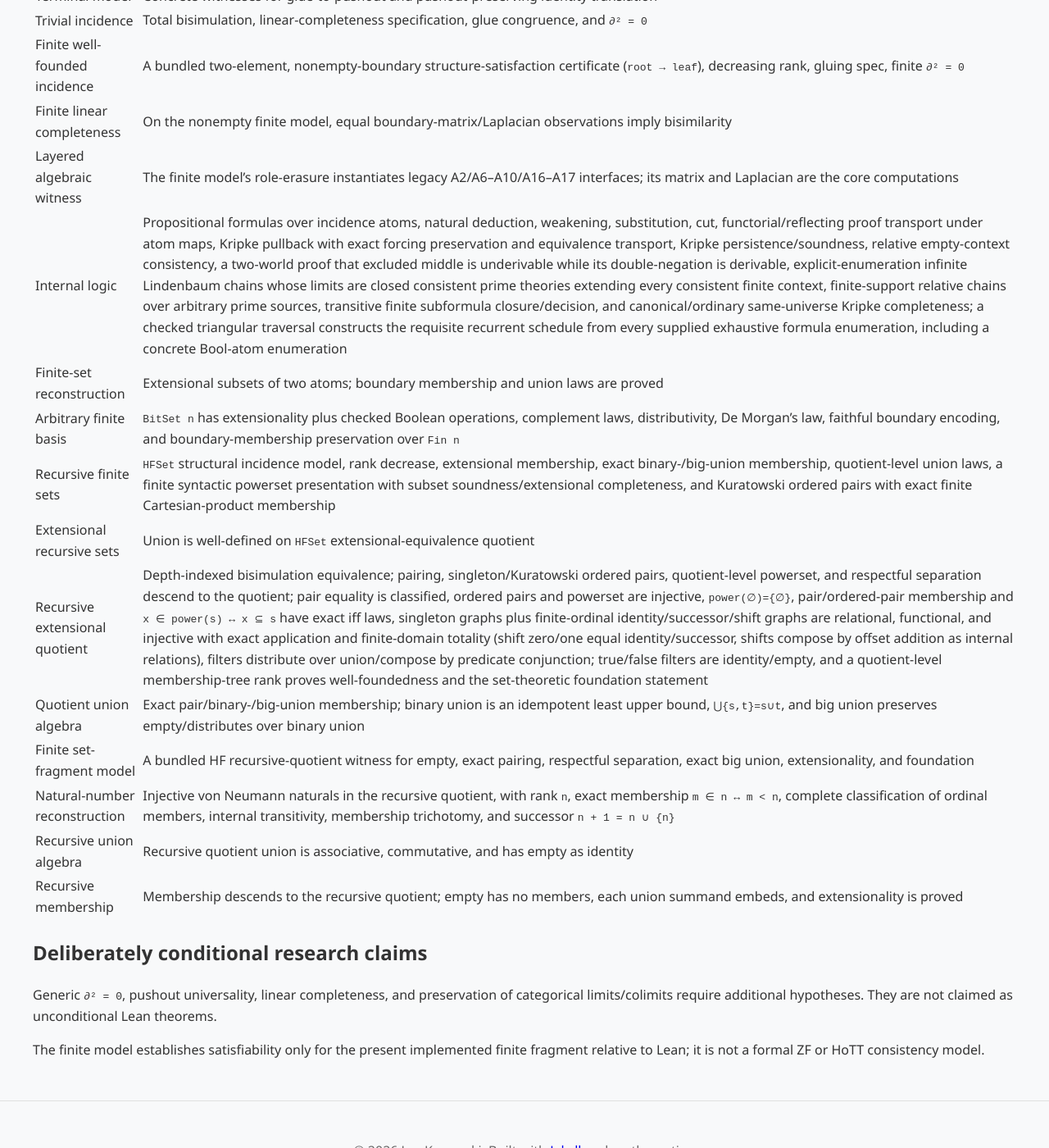
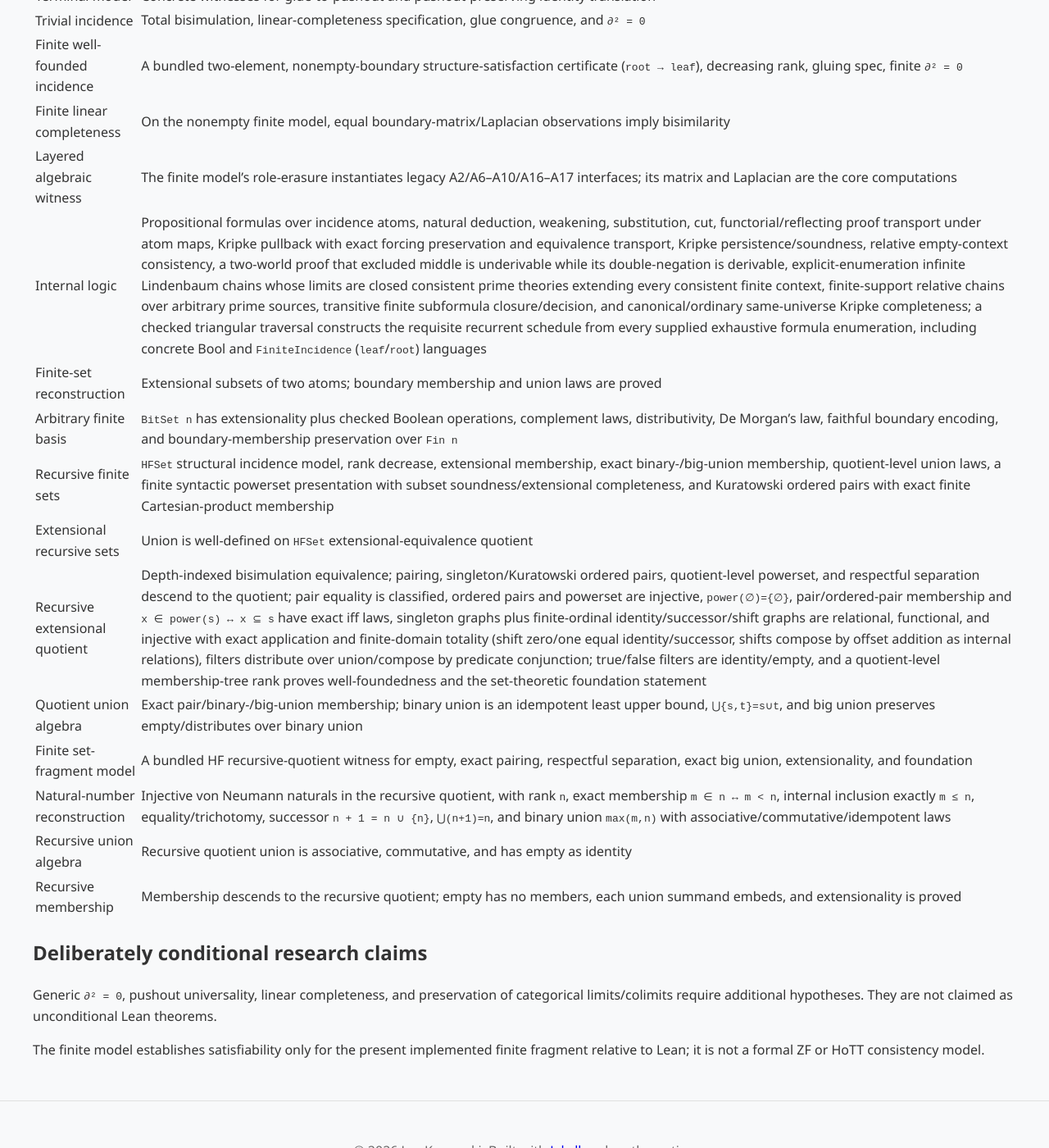
Before and after one commit to com-junkawasaki/inc, a Jekyll site: the page built from docs/verification.md, in a window 1280 px wide and 1400 px high, scrolled down 855 px. Shown: the whole window at 82% size. Built offline with Jekyll 4.4.1, drawn with Linux system fonts in a browser that asks for light colours; some of the changed text lies outside the part shown.

Commit message:
feat(inc): connect completeness to finite incidence atoms

```diff
--- a/docs/verification.md
+++ b/docs/verification.md
@@ -20,13 +20,13 @@ the triangle example.
 | Bisimulation | Reflexive, symmetric, transitive; observable equality implies bisimilarity |
 | Linear data | Boundary matrices and Laplacians computed from boundaries; every derived `BᵀB` Laplacian is symmetric with nonnegative diagonal entries, append/cons decomposition, and diagonal monotonicity under row extension |
 | Triangle model | Six incidence-matrix entries, three Laplacian entries, and its finite `∂² = 0` calculation |
-| Translation | A functor maps a pushout cocone to a commuting cocone; universal-property preservation is an explicit `PushoutPreserving` condition, and pushout apexes are uniquely isomorphic |
+| Translation | A functor maps a pushout cocone to a commuting cocone; universal-property preservation is an explicit `PushoutPreserving` condition, pushout apexes are uniquely isomorphic, and their comparison isomorphisms satisfy identity/inverse/composition coherence |
 | Terminal model | Concrete witnesses for glue-to-pushout and pushout-preserving identity translation |
 | Trivial incidence | Total bisimulation, linear-completeness specification, glue congruence, and `∂² = 0` |
 | Finite well-founded incidence | A bundled two-element, nonempty-boundary structure-satisfaction certificate (`root → leaf`), decreasing rank, gluing spec, finite `∂² = 0` |
 | Finite linear completeness | On the nonempty finite model, equal boundary-matrix/Laplacian observations imply bisimilarity |
 | Layered algebraic witness | The finite model's role-erasure instantiates legacy A2/A6–A10/A16–A17 interfaces; its matrix and Laplacian are the core computations |
-| Internal logic | Propositional formulas over incidence atoms, natural deduction, weakening, substitution, cut, functorial/reflecting proof transport under atom maps, Kripke pullback with exact forcing preservation and equivalence transport, Kripke persistence/soundness, relative empty-context consistency, a two-world proof that excluded middle is underivable while its double-negation is derivable, explicit-enumeration infinite Lindenbaum chains whose limits are closed consistent prime theories extending every consistent finite context, finite-support relative chains over arbitrary prime sources, transitive finite subformula closure/decision, and canonical/ordinary same-universe Kripke completeness; a checked triangular traversal constructs the requisite recurrent schedule from every supplied exhaustive formula enumeration, including a concrete Bool-atom enumeration |
+| Internal logic | Propositional formulas over incidence atoms, natural deduction, weakening, substitution, cut, functorial/reflecting proof transport under atom maps, Kripke pullback with exact forcing preservation and equivalence transport, Kripke persistence/soundness, relative empty-context consistency, a two-world proof that excluded middle is underivable while its double-negation is derivable, explicit-enumeration infinite Lindenbaum chains whose limits are closed consistent prime theories extending every consistent finite context, finite-support relative chains over arbitrary prime sources, transitive finite subformula closure/decision, and canonical/ordinary same-universe Kripke completeness; a checked triangular traversal constructs the requisite recurrent schedule from every supplied exhaustive formula enumeration, including concrete Bool and `FiniteIncidence` (`leaf`/`root`) languages |
 | Finite-set reconstruction | Extensional subsets of two atoms; boundary membership and union laws are proved |
 | Arbitrary finite basis | `BitSet n` has extensionality plus checked Boolean operations, complement laws, distributivity, De Morgan's law, faithful boundary encoding, and boundary-membership preservation over `Fin n` |
 | Recursive finite sets | `HFSet` structural incidence model, rank decrease, extensional membership, exact binary-/big-union membership, quotient-level union laws, a finite syntactic powerset presentation with subset soundness/extensional completeness, and Kuratowski ordered pairs with exact finite Cartesian-product membership |
@@ -34,7 +34,7 @@ the triangle example.
 | Recursive extensional quotient | Depth-indexed bisimulation equivalence; pairing, singleton/Kuratowski ordered pairs, quotient-level powerset, and respectful separation descend to the quotient; pair equality is classified, ordered pairs and powerset are injective, `power(∅)={∅}`, pair/ordered-pair membership and `x ∈ power(s) ↔ x ⊆ s` have exact iff laws, singleton graphs plus finite-ordinal identity/successor/shift graphs are relational, functional, and injective with exact application and finite-domain totality (shift zero/one equal identity/successor, shifts compose by offset addition as internal relations), filters distribute over union/compose by predicate conjunction; true/false filters are identity/empty, and a quotient-level membership-tree rank proves well-foundedness and the set-theoretic foundation statement |
 | Quotient union algebra | Exact pair/binary-/big-union membership; binary union is an idempotent least upper bound, `⋃{s,t}=s∪t`, and big union preserves empty/distributes over binary union |
 | Finite set-fragment model | A bundled HF recursive-quotient witness for empty, exact pairing, respectful separation, exact big union, extensionality, and foundation |
-| Natural-number reconstruction | Injective von Neumann naturals in the recursive quotient, with rank `n`, exact membership `m ∈ n ↔ m < n`, complete classification of ordinal members, internal transitivity, membership trichotomy, and successor `n + 1 = n ∪ {n}` |
+| Natural-number reconstruction | Injective von Neumann naturals in the recursive quotient, with rank `n`, exact membership `m ∈ n ↔ m < n`, internal inclusion exactly `m ≤ n`, equality/trichotomy, successor `n + 1 = n ∪ {n}`, `⋃(n+1)=n`, and binary union `max(m,n)` with associative/commutative/idempotent laws |
 | Recursive union algebra | Recursive quotient union is associative, commutative, and has empty as identity |
 | Recursive membership | Membership descends to the recursive quotient; empty has no members, each union summand embeds, and extensionality is proved |
 
```
Also changed, not shown: README.md, 3 other files.
